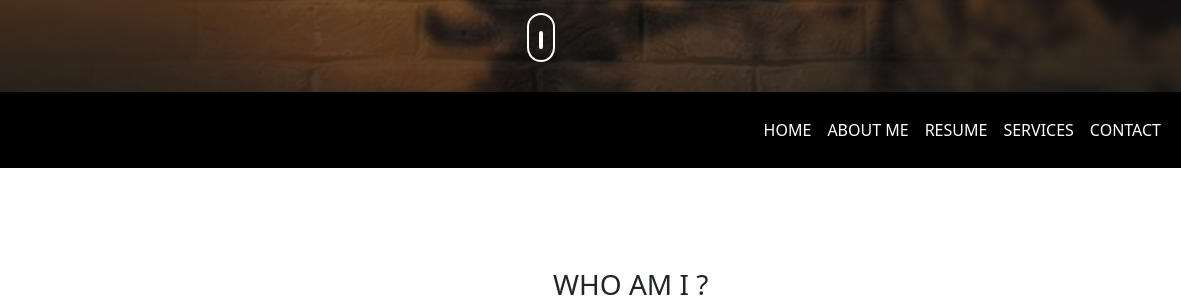
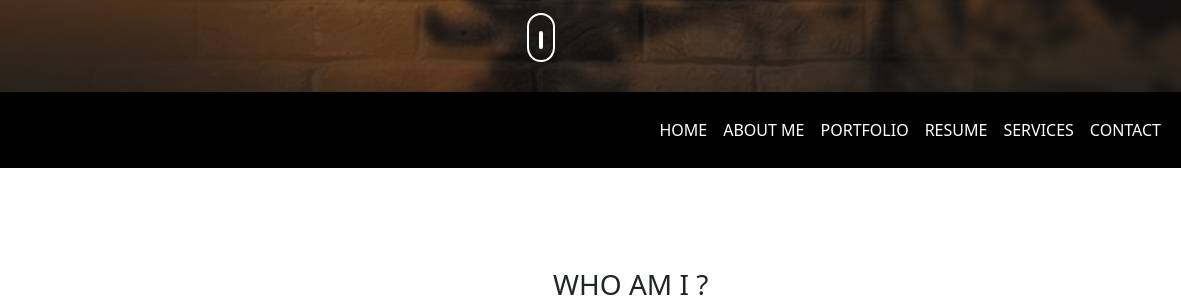
Before and after one commit to kimdancil/kimdancil.github.io, a plain HTML site: page index.html in a window 1280 px wide. Shown: the part 708-1015 px from the top of the page, 99-1280 px from the left. Drawn offline with nearby package versions, Linux system fonts and the light colour scheme.

Commit message:
first commit

```diff
--- a/index.html
+++ b/index.html
@@ -52,6 +52,11 @@
         <li class="nav-item">
           <a class="nav-link" href="#about">ABOUT ME</a>
         </li>
+
+          <li class="nav-item">
+          <a class="nav-link" href="https://www.behance.net/projokun">PORTFOLIO</a>
+        </li>
+
         <li class="nav-item">
           <a class="nav-link" href="#resume">RESUME</a>
         </li>
```
